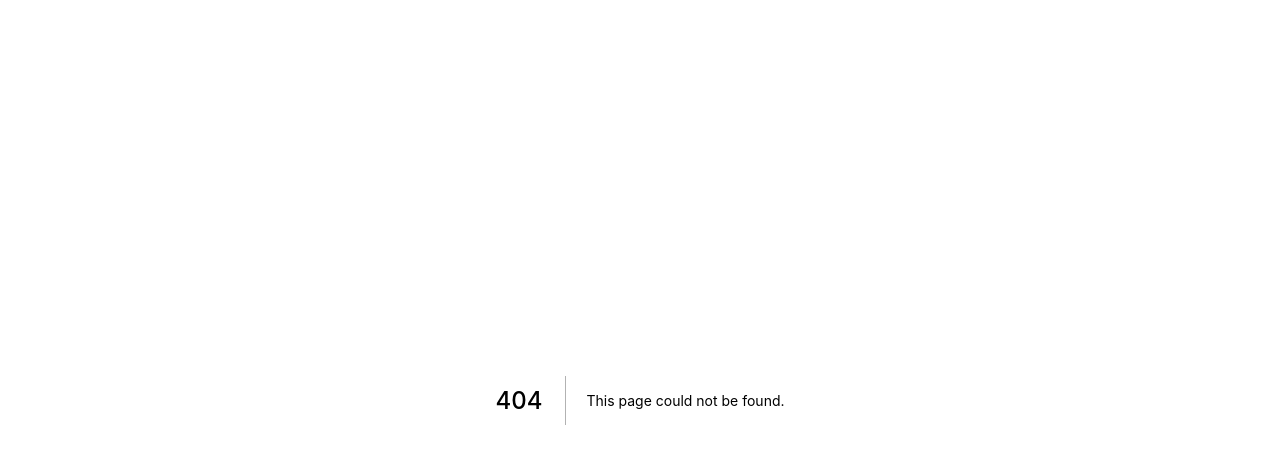
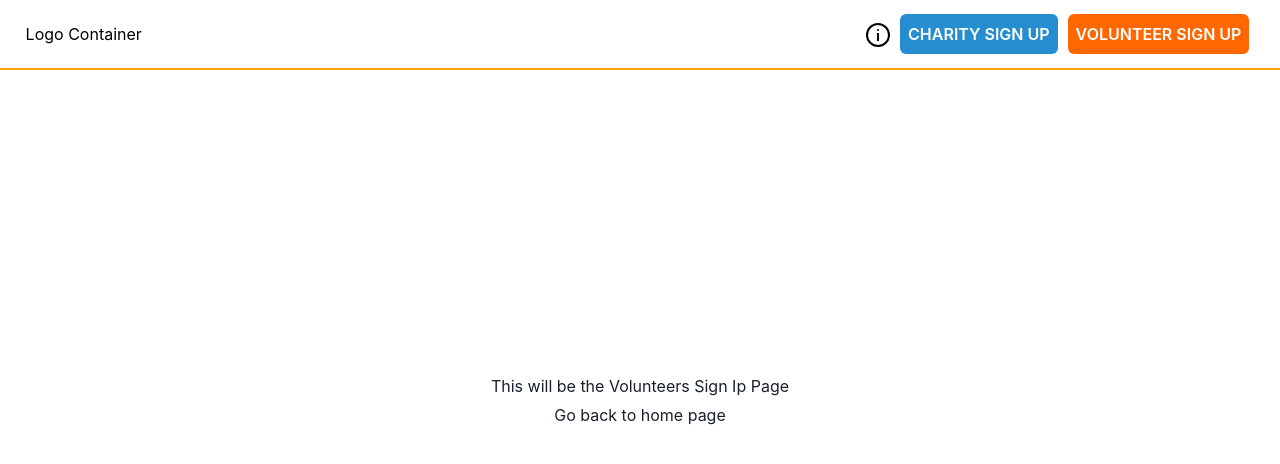
Before and after one commit to chingu-voyages/v28-bears-team-10, a Next.js app: page /volunteers/signup in a window 1280 px wide. Before the commit this address had no page. Shown: the top 464 px of the page. Built offline with nearby package versions, Linux system fonts and the light colour scheme.

Commit message:
Create file for volunteer sighnup page

```diff
--- /dev/null
+++ b/pages/volunteers/signup.js
@@ -0,0 +1,22 @@
+import Head from 'next/head';
+import { Box, SimpleGrid, Center, Text, Container } from '@chakra-ui/react';
+import Link from 'next/link';
+import Layout from '../../components/Layout';
+
+export default function VolunteersPage() {
+    return (
+        <>
+            <Layout>
+                <Container centerContent>
+                    <Text>This will be the Volunteers Sign Ip Page</Text>
+                    <Text mt="5px">
+                        Go back to{' '}
+                        <Link href="/" color="blue">
+                            home page
+                        </Link>
+                    </Text>
+                </Container>
+            </Layout>
+        </>
+    );
+}
```
